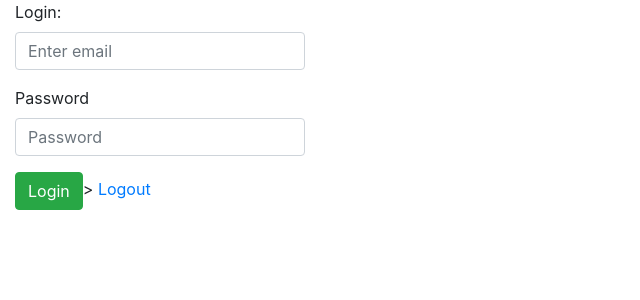
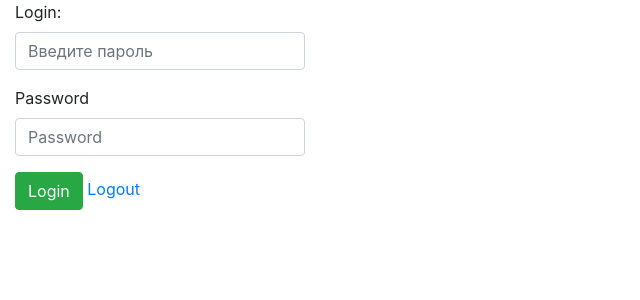
Before and after one commit to RoboInterativo/robocms, a Python web app: template robocms_app/templates/base_admin.html in a window 1280 px wide. Shown: the top 300 px of the page, without its empty margins (0-640 px from the left). Run offline with Jinja, Linux system fonts and the light colour scheme; the template is opened without the code that fills it, so the values that code supplies are empty; some libraries are stand-ins or nearby versions.

```diff
--- a/robocms_app/templates/base_admin.html
+++ b/robocms_app/templates/base_admin.html
@@ -23,7 +23,7 @@
         <div class="form-group">
             <label for="exampleInputEmail1">Login:</label>
             <input type="email" name="login" class="form-control" id="exampleInputEmail1"
-                   aria-describedby="emailHelp" placeholder="Enter email">
+                   aria-describedby="emailHelp" placeholder="Введите пароль">
 
         </div>
 
@@ -35,7 +35,7 @@
         </div>
 
         <!--<input type="submit" value="Login"> -->
-        <input class="btn btn-success" type="submit"  value="Login">>
+        <input class="btn btn-success" type="submit"  value="Login">
 
 </form>
         <a href="/logout">Logout</a>
```
